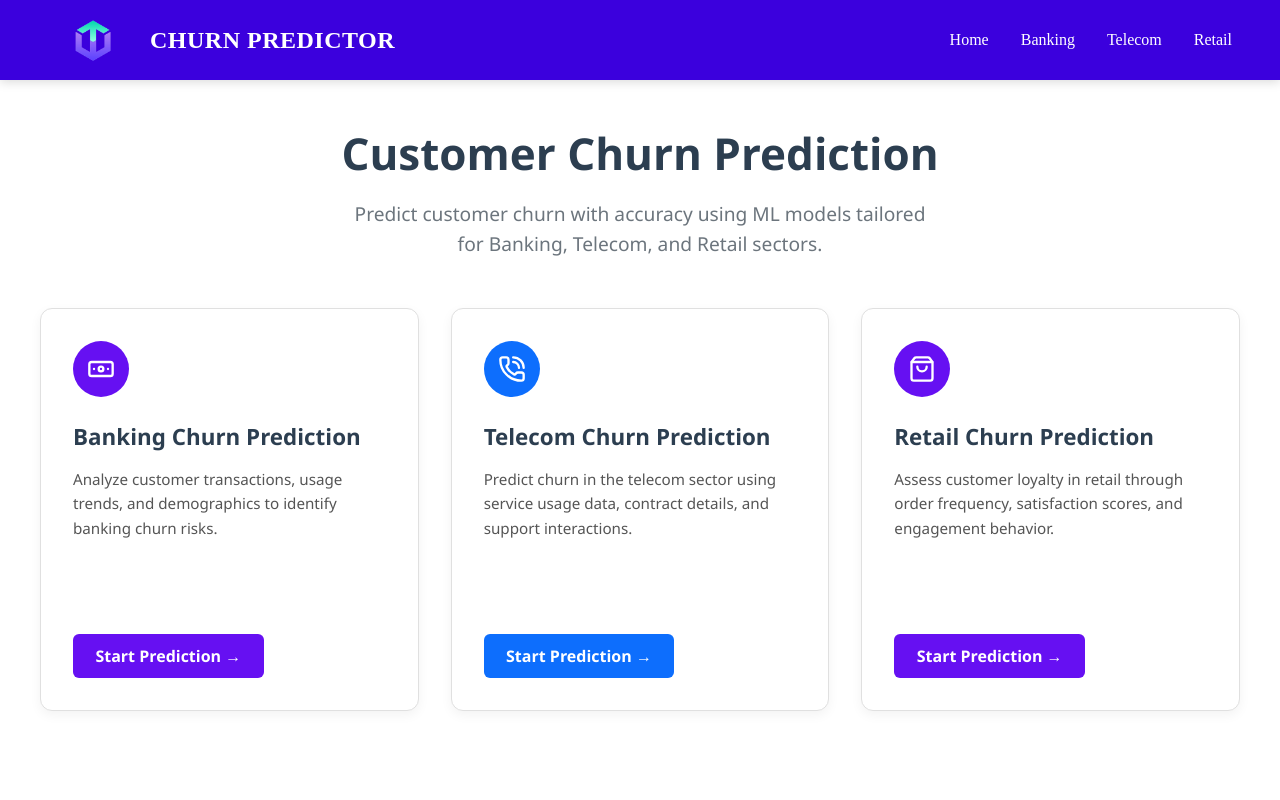
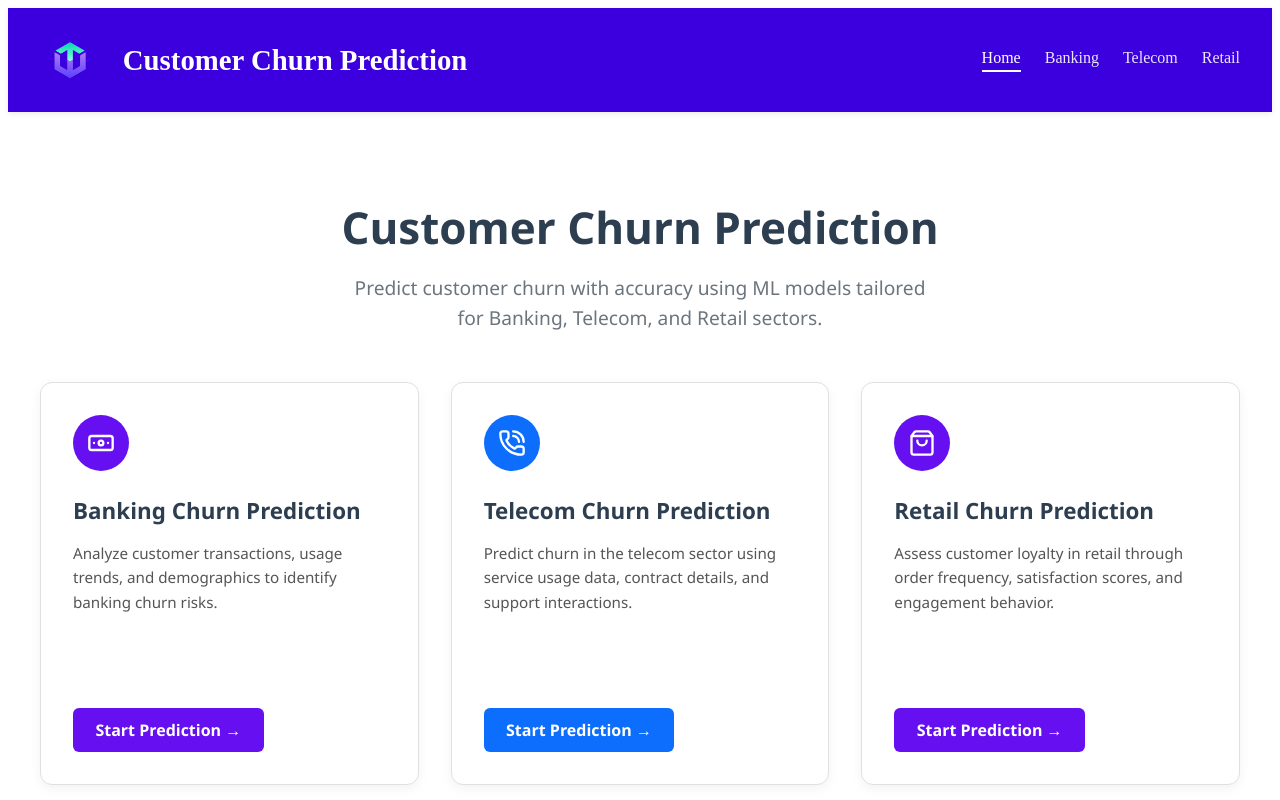
Before and after one commit to suraj120761/ChurnScope, a React (Vite) app in the folder churn-frontend/: page / in a window 1280 px wide. Shown: the top 800 px of the page. Built offline with nearby package versions, Linux system fonts and the light colour scheme.

Commit message:
Update Navbar.jsx

```diff
--- a/churn-frontend/src/Navbar.jsx
+++ b/churn-frontend/src/Navbar.jsx
@@ -1,72 +1,100 @@
-import React from 'react';
-import logo from './assets/image.png';
-import { Link } from 'react-router-dom';
+import React from "react";
+import { Link, useLocation } from "react-router-dom";
+import logo from "./assets/image.png"; // ✅ Make sure the image is in /src/assets
 
-const Navbar = () => {
+export default function Navbar() {
+  const location = useLocation();
+
+  const getPageTitle = () => {
+    if (location.pathname.includes("banking")) return "Banking Churn Prediction";
+    if (location.pathname.includes("telecom")) return "Telecom Churn Prediction";
+    if (location.pathname.includes("retail")) return "Retail Churn Prediction";
+    return "Customer Churn Prediction";
+  };
+
   return (
-    <>
-      <nav style={styles.navbar}>
-        {/* Left: Logo and Brand */}
-        <div style={styles.left}>
-          <img src={logo} alt="Logo" style={styles.logo} />
-          <span style={styles.title}>CHURN PREDICTOR</span>
+    <nav
+      style={{
+        backgroundColor: "#3b00dd",
+        padding: "0.75rem 1.5rem",
+        position: "sticky",
+        top: 0,
+        zIndex: 1000,
+        boxShadow: "0 2px 6px rgba(0,0,0,0.08)",
+      }}
+    >
+      <div
+        style={{
+          maxWidth: "1200px",
+          margin: "0 auto",
+          display: "flex",
+          alignItems: "center",
+          justifyContent: "space-between",
+          flexWrap: "wrap",
+        }}
+      >
+        {/* Logo + Brand */}
+        <div style={{ display: "flex", alignItems: "center", gap: "0.8rem", flex: 1 }}>
+          <img
+            src={logo}
+            alt="ChurnPredict Logo"
+            style={{
+              height: "80px", // Increased size
+              width: "80px",
+              objectFit: "contain",
+              marginLeft: "-10px", // Moves logo slightly more left
+              borderRadius: "8px",
+            }}
+          />
+          <h1
+            style={{
+              color: "white",
+              fontSize: "1.8rem",
+              fontWeight: 700,
+              margin: 0,
+            }}
+          >
+            {getPageTitle()}
+          </h1>
         </div>
 
-        {/* Right: Nav Links */}
-        <div style={styles.right}>
-          <Link to="/" style={styles.link}>Home</Link>
-          <Link to="/banking" style={styles.link}>Banking</Link>
-          <Link to="/telecom" style={styles.link}>Telecom</Link>
-          <Link to="/retail" style={styles.link}>Retail</Link>
+        {/* Navigation Links */}
+        <div
+          style={{
+            display: "flex",
+            gap: "1.5rem",
+            fontSize: "1rem",
+            flexWrap: "wrap",
+            justifyContent: "flex-end",
+          }}
+        >
+          {[
+            { name: "Home", path: "/" },
+            { name: "Banking", path: "/banking" },
+            { name: "Telecom", path: "/telecom" },
+            { name: "Retail", path: "/retail" },
+          ].map(({ name, path }, idx) => {
+            const isActive = location.pathname === path;
+            return (
+              <Link
+                key={idx}
+                to={path}
+                style={{
+                  color: "white",
+                  textDecoration: "none",
+                  fontWeight: 500,
+                  paddingBottom: "3px",
+                  borderBottom: isActive ? "2px solid #ffffff" : "2px solid transparent",
+                  transition: "border-bottom 0.3s ease, color 0.2s",
+                  opacity: isActive ? 1 : 0.9,
+                }}
+              >
+                {name}
+              </Link>
+            );
+          })}
         </div>
-      </nav>
-
-      {/* Spacer for fixed navbar */}
-      <div style={{ height: '30px' }}></div>
-    </>
+      </div>
+    </nav>
   );
-};
-
-const styles = {
-  navbar: {
-    position: 'fixed',
-    top: 0,
-    left: 0,
-    right: 0,
-    height: '80px',
-    backgroundColor: '#3b00dd',
-    color: '#fff',
-    display: 'flex',
-    justifyContent: 'space-between',
-    alignItems: 'center',
-    padding: '0 3rem',
-    zIndex: 1000,
-    boxShadow: '0 2px 10px rgba(0,0,0,0.15)',
-  },
-  left: {
-    display: 'flex',
-    alignItems: 'center',
-  },
-  logo: {
-    height: '45px',
-    marginRight: '12px',
-  },
-  title: {
-    fontSize: '24px',
-    fontWeight: 'bold',
-    letterSpacing: '0.5px',
-  },
-  right: {
-    display: 'flex',
-    gap: '2rem',
-  },
-  link: {
-    color: '#ffffff',
-    fontSize: '16px',
-    fontWeight: '500',
-    textDecoration: 'none',
-    transition: 'color 0.2s ease-in-out',
-  },
-};
-
-export default Navbar;
+}
```
